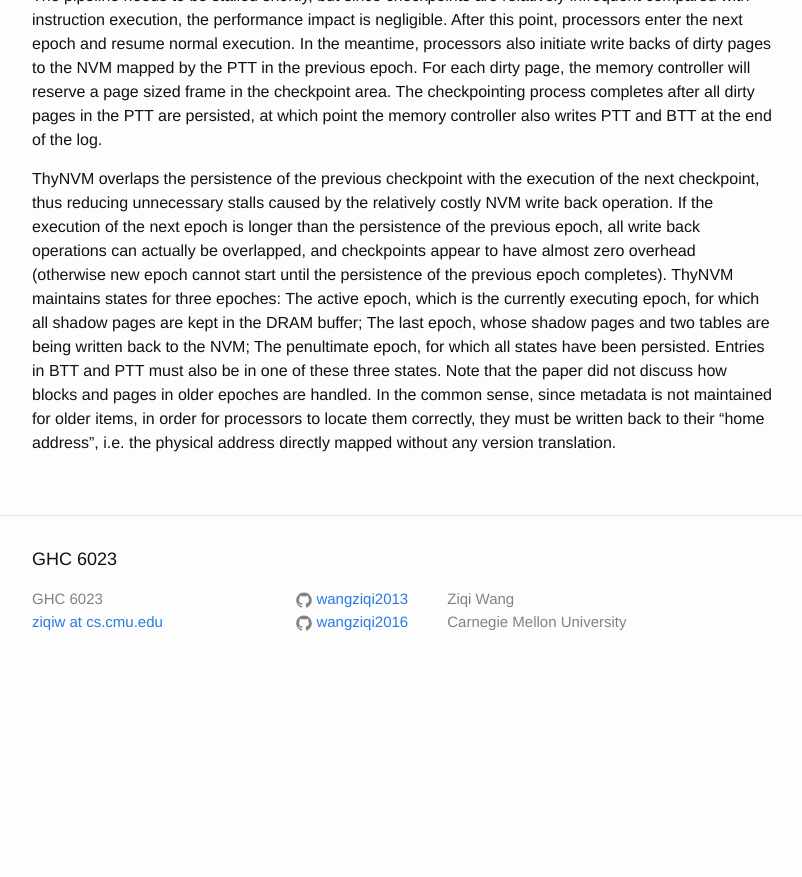
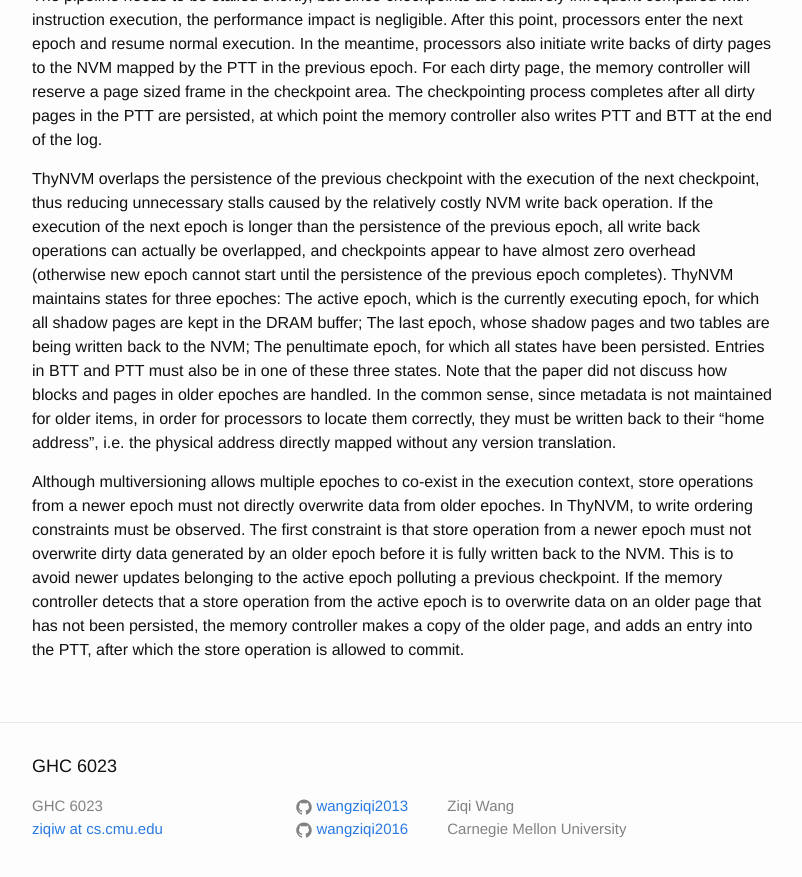
Before and after one commit to wangziqi2013/wangziqi2013.github.io, a Jekyll site: the page built from _posts/2019-02-15-Thynvm.markdown, in a window 1280 px wide and 900 px high, scrolled down 2248 px. Shown: the top 877 px of the window, without its empty margins (238-1040 px from the left). Built offline with Jekyll 4.4.1, drawn with Linux system fonts in a browser that asks for light colours; before the commit the page ends 2941 px from its top, so only the background shows below that.

Commit message:
Adding epoches

```diff
--- a/_posts/2019-02-15-Thynvm.markdown
+++ b/_posts/2019-02-15-Thynvm.markdown
@@ -91,3 +91,11 @@ states have been persisted. Entries in BTT and PTT must also be in one of these
 discuss how blocks and pages in older epoches are handled. In the common sense, since metadata is not maintained for older
 items, in order for processors to locate them correctly, they must be written back to their "home address", i.e. the physical
 address directly mapped without any version translation.
+
+Although multiversioning allows multiple epoches to co-exist in the execution context, store operations from a newer epoch
+must not directly overwrite data from older epoches. In ThyNVM, to write ordering constraints must be observed. The first
+constraint is that store operation from a newer epoch must not overwrite dirty data generated by an older epoch before it is
+fully written back to the NVM. This is to avoid newer updates belonging to the active epoch polluting a previous checkpoint.
+If the memory controller detects that a store operation from the active epoch is to overwrite data on an older page that
+has not been persisted, the memory controller makes a copy of the older page, and adds an entry into the PTT, after which
+the store operation is allowed to commit.
```
